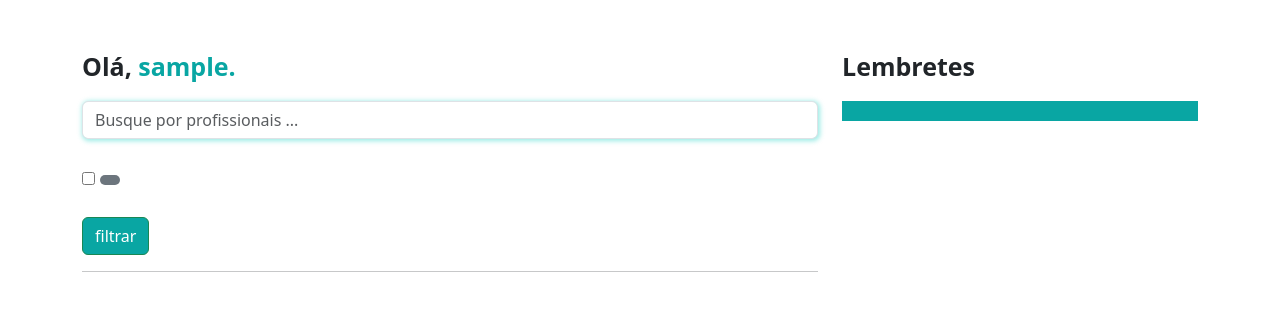
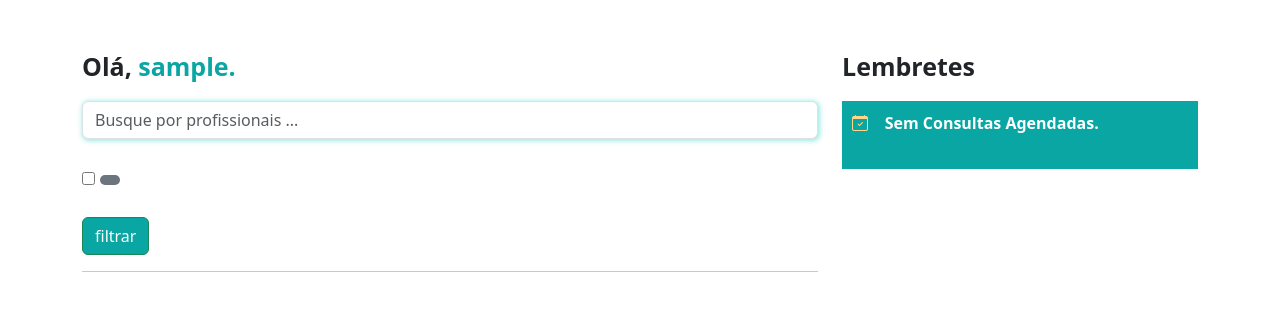
Before and after one commit to osvaldosdj/PSW10, a Django app: page /pacientes/home/ in a window 1280 px wide. Shown: the part 60-371 px from the top of the page. Run offline with Django 5.2, Linux system fonts and the light colour scheme; the visitor is signed in with stand-in values (Sample User, id 1); data that the repository does not hold is empty.

Commit message:
Ajustes na Tela Home - Lembrete

```diff
--- a/medico/models.py
+++ b/medico/models.py
@@ -38,13 +38,7 @@ class DadosMedico(models.Model):
         proxima_data = DatasAbertas.objects.filter(user=self.user).filter(data__gt=datetime.now()).filter(agendado=False).order_by('data').first()
         return proxima_data
 
-    @property
-    def diferenca_dias(self):
-        proxima_data = self.proxima_data
-        if proxima_data:
-            diferenca = proxima_data.data - datetime.now()
-            return diferenca.days
-        return None
+
 
 
 class DatasAbertas(models.Model):
--- a/paciente/templates/home.html
+++ b/paciente/templates/home.html
@@ -82,10 +82,24 @@
             <p style="font-size: 25px" class="p-bold">Lembretes</p>
 
             <p class="bg-main-lembrete">
-                {% for medico in medicos %}
-                <span class="p-bold"><i class="bi bi-calendar-check icon-differential"></i>&nbsp&nbsp Consulta com {{medico.nome}} em {{medico.diferenca_dias}} dias.</span><br><br>
-                {% endfor %}
-            </p>
+                {% if minhas_consultas %}
+                    {% for consulta in minhas_consultas %}
+                        {% if consulta.data_aberta.data and consulta.status != "F" and consulta.status != "C" %}
+                            <span class="p-bold">
+                                <i class="bi bi-calendar-check icon-differential"></i>
+                                &nbsp;&nbsp;
+                                Consulta com {{ consulta.data_aberta.user }} em {{ consulta.diferenca_dias }} dias.
+                            </span><br><br>
+                        {% endif %}
+                    {% endfor %}
+                {% else %}
+                    <span class="p-bold">
+                        <i class="bi bi-calendar-check icon-differential"></i>
+                        &nbsp;&nbsp;
+                        Sem Consultas Agendadas.
+                    </span><br><br>
+                {% endif %}
+                            </p>
 
 
 
--- a/paciente/views.py
+++ b/paciente/views.py
@@ -14,7 +14,9 @@ def home(request):
         medicos = DadosMedico.objects.all()
         medico_filtrar = request.GET.get('medico')
         especialidades_filtrar = request.GET.getlist('especialidades')
+        minhas_consultas = Consulta.objects.filter(paciente=request.user).filter(data_aberta__data__gte=datetime.now())
 
+        print(minhas_consultas)
         if medico_filtrar:
             medicos = medicos.filter(nome__icontains = medico_filtrar)
 
@@ -22,7 +24,7 @@ def home(request):
             medicos = medicos.filter(especialidade_id__in=especialidades_filtrar)
 
         especialidades = Especialidades.objects.all()
-        return render(request, 'home.html', {'medicos': medicos, 'especialidades': especialidades, 'is_medico': is_medico(request.user) })
+        return render(request, 'home.html', {'minhas_consultas': minhas_consultas, 'medicos': medicos, 'especialidades': especialidades, 'is_medico': is_medico(request.user) })
 
 
 @login_required
```
Also changed, not shown: paciente/models.py (+14 -1 lines).
